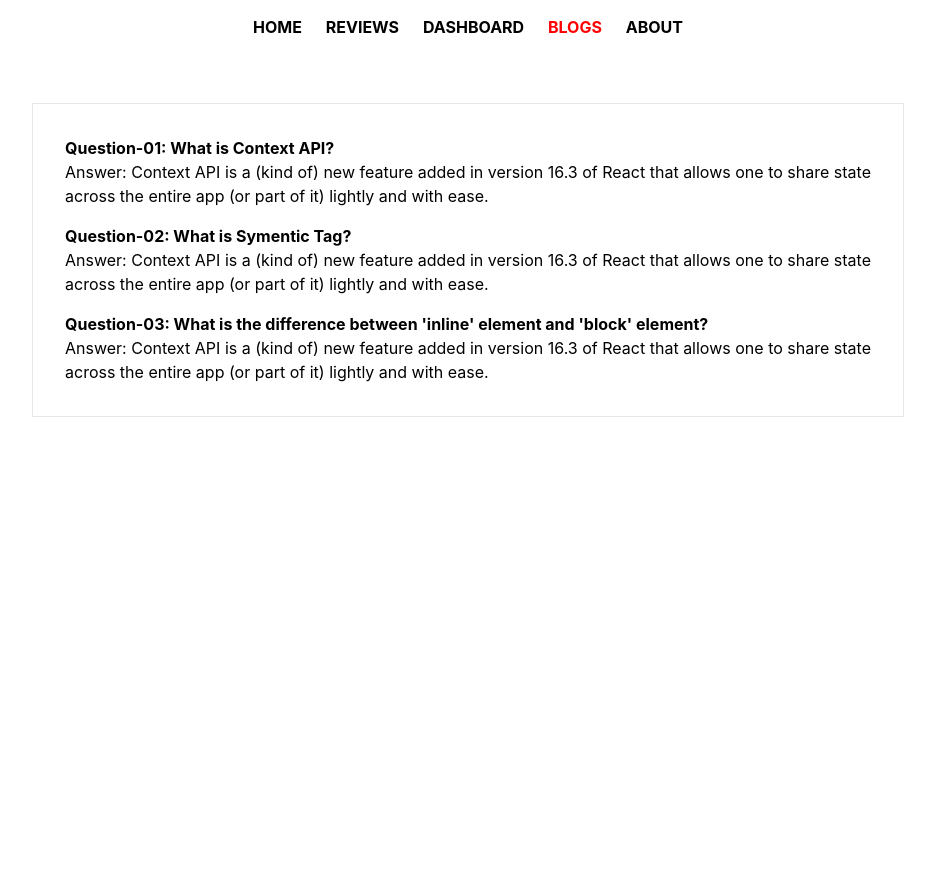
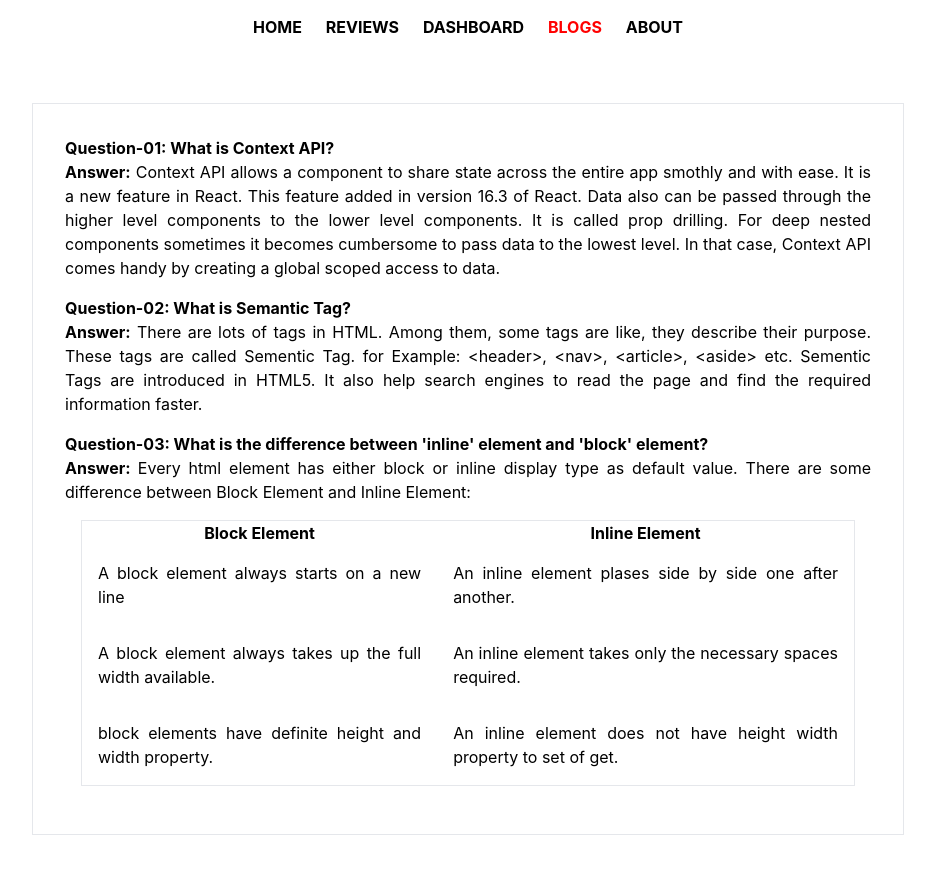
Before and after one commit to git-mhasan/review-website-react, a React (Create React App) app: page /blogs in a window 1280 px wide. Shown: the top 874 px of the page, without its empty margins (172-1107 px from the left). Before the commit the page ends 800 px from the top, so only its background shows below. Built offline with nearby package versions, Linux system fonts and the light colour scheme.

Commit message:
blogs and about page updated

```diff
--- a/public/reviews.json
+++ b/public/reviews.json
@@ -17,7 +17,7 @@
     },
     {
         "id": "3",
-        "name": "Amupam Mahmud",
+        "name": "Asad Mahmud",
         "date": "31-05-2021 02:12pm",
         "comments": "This computer has Microsoft 10S. This is scam software by Microsoft to force you to use only Microsoft apps from their deserted island wasteland of an app store. The computer will not allow you to do anything else. You can upgrade to a full version of Microsoft 10. for another $134. Hard pass. STAY AWAY from ALL computers with Microsoft 10S!! Absolute garbage software.",
         "imageUrl": "./images/person-3.png",
--- a/src/components/Blogs/Blogs.js
+++ b/src/components/Blogs/Blogs.js
@@ -6,19 +6,42 @@ const Blogs = () => {
         <div className='border m-16 p-8'>
             <div className='text-justify mb-4'>
                 <h2 className='font-bold'><span >Question-01:</span> What is Context API?</h2>
-                <h2><span >Answer:</span> Context API is a (kind of) new feature added in version 16.3 of React that allows one to share state across the entire app (or part of it) lightly and with ease.</h2>
+                <h2><span className='font-bold'>Answer:</span> Context API  allows a component to share state across the entire app smothly and with ease. It is a new feature in React. This feature added in version 16.3 of React. Data also can be passed through the higher level components to the lower level components. It is called prop drilling. For deep nested components sometimes it becomes cumbersome to pass data to the lowest level. In that case, Context API comes handy by creating a global scoped access to data.</h2>
             </div>
 
             <div className='text-justify my-4'>
-                <h2 className='font-bold'><span >Question-02:</span> What is Symentic Tag?</h2>
-                <h2><span >Answer:</span> Context API is a (kind of) new feature added in version 16.3 of React that allows one to share state across the entire app (or part of it) lightly and with ease.</h2>
-            </div>
+                <h2 className='font-bold'><span >Question-02:</span> What is Semantic Tag?</h2>
+                <h2><span className='font-bold'>Answer:</span> There are lots of tags in HTML. Among them, some tags are like, they describe their purpose. These tags are called Sementic Tag. for Example: &lt;header&gt;, &lt;nav&gt;, &lt;article&gt;, &lt;aside&gt; etc. Sementic Tags are introduced in HTML5. It also help search engines to read the page and find the required information faster.</h2>
+            </div >
 
             <div className='text-justify mt-4'>
                 <h2 className='font-bold'><span >Question-03:</span> What is the difference between 'inline' element and 'block' element?</h2>
-                <h2><span >Answer:</span> Context API is a (kind of) new feature added in version 16.3 of React that allows one to share state across the entire app (or part of it) lightly and with ease.</h2>
+                <h2><span className='font-bold'>Answer: </span>Every html element has either block or inline display type as default value. There are some difference between Block Element and Inline Element:</h2>
+                <table class="border m-4 p-4">
+                    <thead>
+                        <tr class="text-center">
+                            <th>Block Element</th>
+                            <th>Inline Element</th>
+                        </tr>
+                    </thead>
+                    <tbody>
+                        <tr >
+                            <td className='m-8 p-4'>A block element always starts on a new line</td>
+                            <td className='m-8 p-4'>An inline element plases side by side one after another.</td>
+                        </tr>
+                        <tr>
+                            <td className='m-8 p-4'>A block element always takes up the full width available.
+                            </td>
+                            <td className='m-8 p-4'>An inline element takes only the necessary spaces required.</td>
+                        </tr>
+                        <tr >
+                            <td className='m-8 p-4'>block elements have definite height and width property.</td>
+                            <td className='m-8 p-4'>An inline element does not have height width property to set of get.</td>
+                        </tr>
+                    </tbody>
+                </table>
             </div>
-        </div>
+        </div >
     );
 };
 
```
